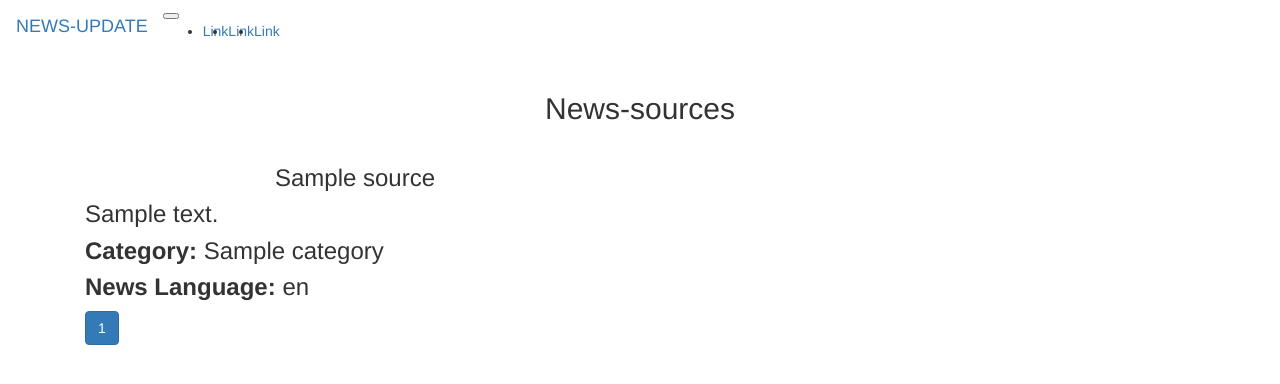
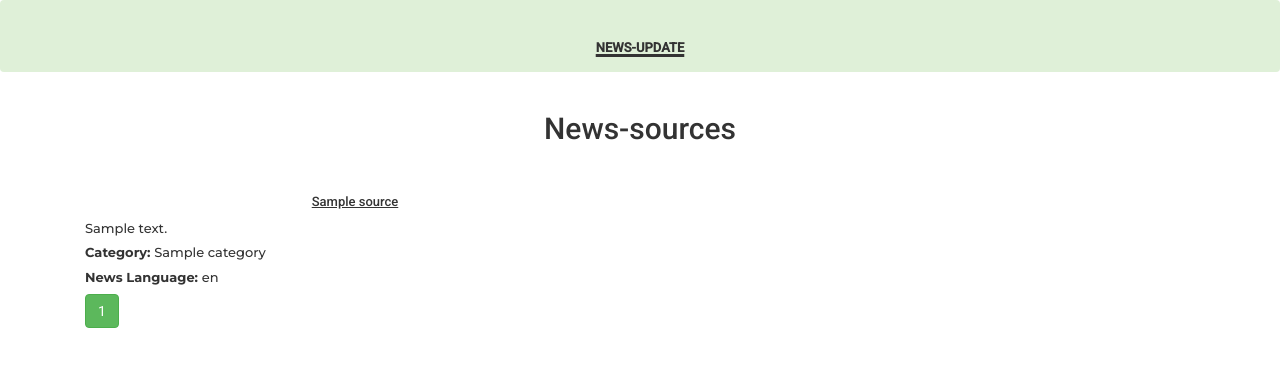
Before and after one commit to Williamsoditi/News-Update, a Flask app: template app/templates/index.html in a window 1280 px wide. Shown: the top 384 px of the page. Run offline with Flask 2, Linux system fonts and the light colour scheme; the template is opened without the code that fills it: most values are stand-ins (such as "Sample title", 1, 10 or a date in 2020); some libraries are stand-ins or nearby versions.

Commit message:
Feat : Page styling - This styles the webpage

```diff
--- /dev/null
+++ b/app/static/css/index.css
@@ -0,0 +1,15 @@
+@import url('https://fonts.googleapis.com/css2?family=Montserrat:ital,wght@0,100;0,200;0,300;0,400;0,500;0,600;0,700;0,800;0,900;1,100;1,200;1,300;1,400;1,500;1,600;1,700;1,800;1,900&family=Roboto:ital,wght@0,100;0,300;0,400;0,500;1,100;1,300;1,400;1,500;1,900&display=swap');*{
+    font-size: small;
+}
+p{
+    font-family: 'Montserrat', sans-serif;
+}
+h2, h1, h3{
+    font-family: 'Roboto', sans-serif;
+}
+h1{
+    text-decoration: underline;
+}
+.desc{
+    font-weight: 100;
+}
--- a/app/templates/fourOwfour.html
+++ b/app/templates/fourOwfour.html
@@ -1 +1,5 @@
-<h1 class="text-center">Sorry! We could not find what you are looking for</h1>
+<div class="alert alert-danger pt-5" role="alert">
+    <h1 class="text-center"><b>Sorry, we couldn't find what you're looking for</b></h1>
+    <hr>
+    <p class="text-center pt-5 pb-5">Please check your URL!</p>
+</div>
--- a/app/templates/index.html
+++ b/app/templates/index.html
@@ -4,7 +4,7 @@
 <!-- STYLES BLOCK -->
 {% block styles %}
     {{ super() }}
-    <link rel="stylesheet" href="{{url_for('static',filename='CSS/styles.css')}}">
+    <link rel="stylesheet" href="{{ url_for('static',filename='css/index.css') }}">
 {% endblock %}
 
 <!-- CONTENT BLOCK -->
--- a/app/templates/macros.html
+++ b/app/templates/macros.html
@@ -3,11 +3,11 @@
 
     {% for sources in sources_list %}
     <div class="col-md-6">
-        <h3 class="text-center">{{sources.name}}</h3>
+        <h3 class="text-center"><u>{{sources.name}}</u></h3>
         <p>{{sources.description}}</p>
         <p><strong>Category: </strong>{{sources.category}}</p>
         <p><strong>News Language: </strong>{{sources.language}}</p>
-        <a href="/articles/{{sources.id}}"><button class ="btn btn-primary">{{ sources.id}}</button></a>
+        <a href="/articles/{{sources.id}}"><button class ="btn btn-success">{{ sources.id}}</button></a>
     </div>
     {% endfor %}
 
--- a/app/templates/navbar.html
+++ b/app/templates/navbar.html
@@ -1,21 +1,3 @@
-<nav class="navbar navbar-expand-sm bg-dark navbar-dark">
-    <div class="container-fluid">
-      <a class="navbar-brand" href="#">NEWS-UPDATE</a>
-      <button class="navbar-toggler" type="button" data-bs-toggle="collapse" data-bs-target="#collapsibleNavbar">
-        <span class="navbar-toggler-icon"></span>
-      </button>
-      <div class="collapse navbar-collapse" id="collapsibleNavbar">
-        <ul class="navbar-nav">
-          <li class="nav-item">
-            <a class="nav-link" href="#">Link</a>
-          </li>
-          <li class="nav-item">
-            <a class="nav-link" href="#">Link</a>
-          </li>
-          <li class="nav-item">
-            <a class="nav-link" href="#">Link</a>
-          </li>
-        </ul>
-      </div>
-    </div>
-  </nav>
+<nav class="navbar navbar-expand-lg navbar-success bg-success">
+  <h1 class="text-center"><strong>NEWS-UPDATE</strong></h1>
+</nav>
```
Also changed, not shown: app/static/CSS/styles.css (deleted).
